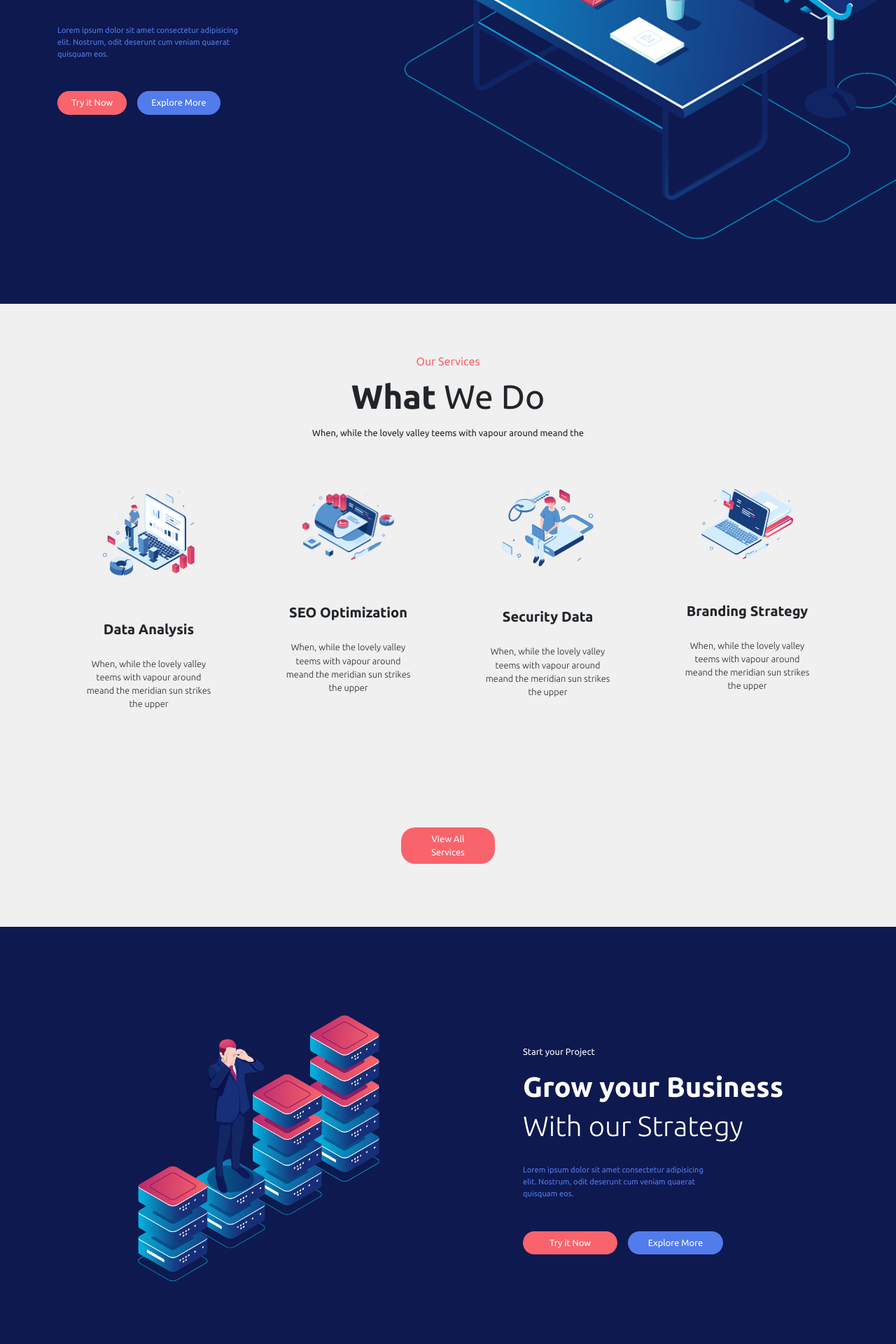
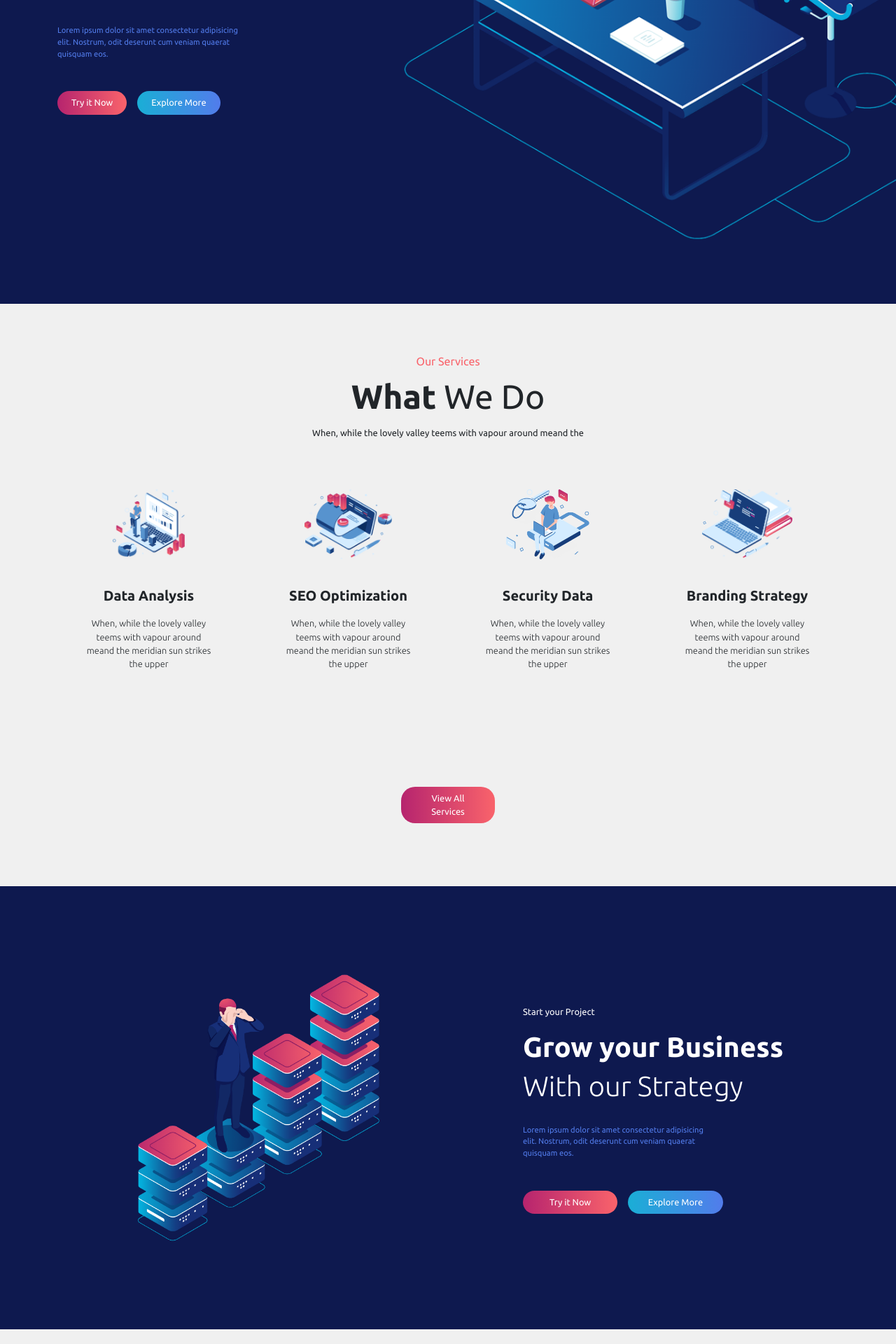
Before and after one commit to saff-it/proj-html-vuejs, a Vue app: page / in a window 1280 px wide. Shown: the part 420-2340 px from the top of the page at 70% size. Built offline with nearby package versions, Linux system fonts and the light colour scheme.

Commit message:
Style - adding gradients and hovers

```diff
--- a/src/components/carouselCard.vue
+++ b/src/components/carouselCard.vue
@@ -28,6 +28,11 @@ export default {
 @import "../styles/variables.scss";
 @import "../styles/mixins.scss";
 
+.ms_carousel-card:hover{
+    @include gradientRed;
+    cursor: pointer;
+    color: white;
+}
 
 .ms_card-img img{
     border-radius: 20px;
--- a/src/components/pricingCard.vue
+++ b/src/components/pricingCard.vue
@@ -124,7 +124,7 @@ export default {
 
     button{
     @include buttonLayout;
-    background-color: $colorText9;
+    background-color: $colorText12;
 
     }
 
@@ -140,7 +140,7 @@ export default {
 }
 
 .special{
-    background-color: $colorText12;
+    background-image: linear-gradient(to bottom right, $colorText12 , $colorText9);
     color: white;
 
     button{
--- a/src/components/siteHeader.vue
+++ b/src/components/siteHeader.vue
@@ -55,8 +55,6 @@
 </template>
 
 <script>
-
-
 
 export default {
 
@@ -140,7 +138,8 @@ nav.ms_top-header {
 
     button {
         @include buttonLayout;
-        background-color: $colorBg3;
+        @include gradientBlue;
+
     }
 }
 
@@ -167,11 +166,13 @@ nav.ms_top-header {
 }
 
 button.ms_btn-left {
-    background-color: $colorText9;
+    @include gradientRed;
+
 }
 
 button.ms_btn-right {
-    background-color: $colorBg3;
+    @include gradientBlue;
+
 }
 
 </style>
--- a/src/components/siteMain.vue
+++ b/src/components/siteMain.vue
@@ -418,7 +418,7 @@ export default {
 
 button.ms-wwd-btn {
     @include buttonLayout;
-    background-color: $colorText9;
+    @include gradientRed;
     width: 12%;
     margin-top: 150px;
     margin-bottom: 90px;
@@ -452,11 +452,11 @@ div.ms_title-txt span {
 }
 
 button.ms_btn-left {
-    background-color: $colorText9;
+    @include gradientRed;
 }
 
 button.ms_btn-right {
-    background-color: $colorBg3;
+    @include gradientBlue;
 }
 
 
@@ -589,7 +589,7 @@ section.ms_carousel-bg {
 
 .ms_subscribe-bar {
     @include displayFlex;
-    background-color: $colorText12;
+    @include gradientRed;
     padding: 55px 30px;
     border-radius: 20px;
     position: absolute;
--- a/src/components/whatWeDoCard.vue
+++ b/src/components/whatWeDoCard.vue
@@ -1,7 +1,9 @@
 <template>
     <div class="col-3">
+        <div class="ms_img-box-wwd">
+            <img :src="require(`../assets/img/${singleCardWeDo.pic}`)" :alt="singleCardWeDo.title">
+        </div>
 
-        <img class="w-50" :src="require(`../assets/img/${singleCardWeDo.pic}`)" :alt="singleCardWeDo.title">
         <h5>{{singleCardWeDo.title}}</h5>
         <p>When, while the lovely valley teems with vapour around meand the meridian sun strikes the upper</p>
 
@@ -24,14 +26,25 @@ export default {
     flex-direction: column;
     align-items: center;
 
+    .ms_img-box-wwd{
+        width: 50%;
+        height: 100px;
+
+        img{
+            width: 100%;
+            height: 100%;
+            object-fit: contain;
+        }
+    }
+
     h5 {
         font-weight: 600;
-        margin-top: 60px
+        margin-top: 40px
     }
 
     p {
         font-size: 0.8rem;
-        margin-top: 20px;
+        margin-top: 10px;
         font-weight: 300;
         width: 70%;
         text-align: center;
--- a/src/styles/mixins.scss
+++ b/src/styles/mixins.scss
@@ -18,3 +18,13 @@
     flex-direction: column;
     align-items: center;
 }
+
+@mixin gradientBlue{
+    background-image: linear-gradient(to right, $colorText8 , $colorBg3);
+
+}
+
+@mixin gradientRed{
+    background-image: linear-gradient(to right, $colorText12 , $colorText9);
+
+}
```
